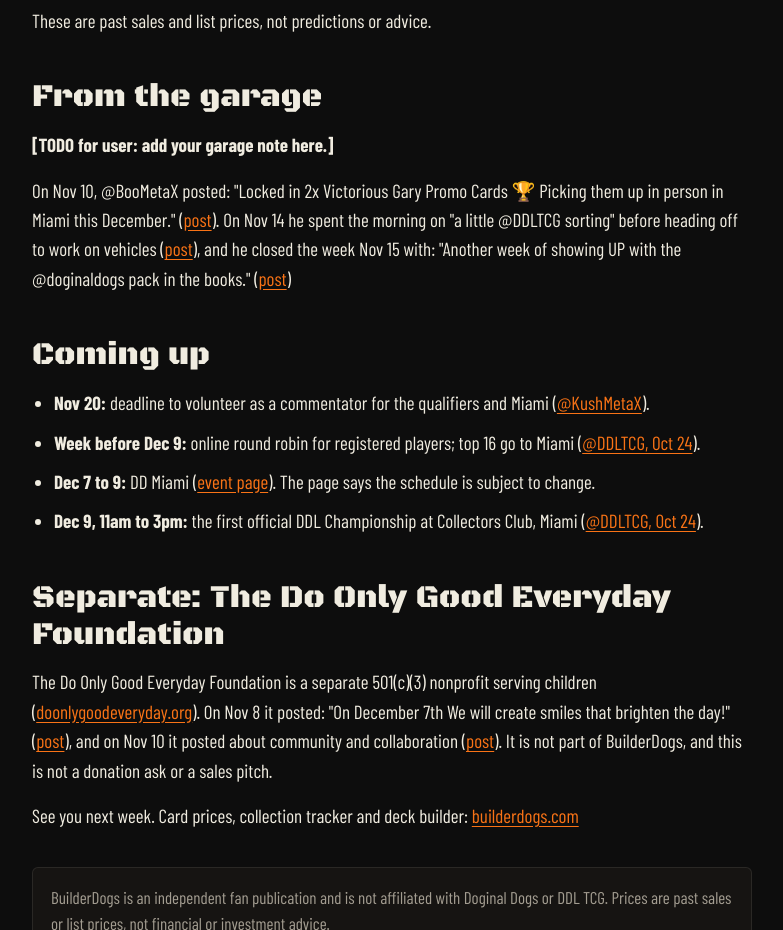
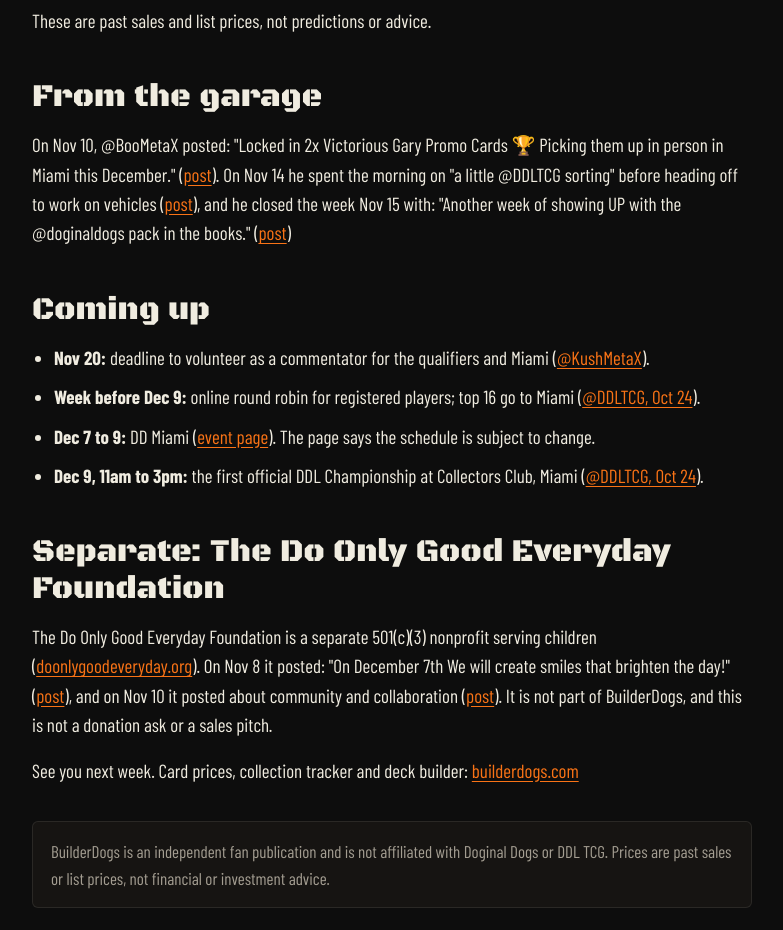
Before and after one commit to asreptilesllc1-svg/builderdogs, a plain HTML site: page newsletter/issue-4.html in a window 1280 px wide. Shown: the part 4600-5530 px from the top of the page, without its empty margins (248-1031 px from the left). Drawn offline with nearby package versions, Linux system fonts and the light colour scheme.

Commit message:
Issue #4: drop the garage TODO placeholder before publish
Keep the quoted Nov 10, 14, and 15 posts as the garage section.

```diff
--- a/newsletter/issue-4.html
+++ b/newsletter/issue-4.html
@@ -177,7 +177,6 @@
 </ul>
 <p>These are past sales and list prices, not predictions or advice.</p>
 <h2>From the garage</h2>
-<p><strong>[TODO for user: add your garage note here.]</strong></p>
 <p>On Nov 10, @BooMetaX posted: &quot;Locked in 2x Victorious Gary Promo Cards 🏆 Picking them up in person in Miami this December.&quot; (<a href="https://x.com/BooMetaX/status/2120358641748292059" target="_blank" rel="noopener">post</a>). On Nov 14 he spent the morning on &quot;a little @DDLTCG sorting&quot; before heading off to work on vehicles (<a href="https://x.com/BooMetaX/status/2121646063689875868" target="_blank" rel="noopener">post</a>), and he closed the week Nov 15 with: &quot;Another week of showing UP with the @doginaldogs pack in the books.&quot; (<a href="https://x.com/BooMetaX/status/2122199349987827827" target="_blank" rel="noopener">post</a>)</p>
 <h2>Coming up</h2>
 <ul>
```
Also changed, not shown: 1 other file.
